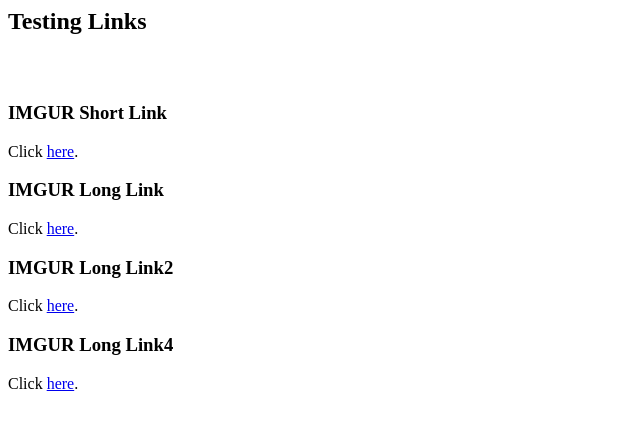
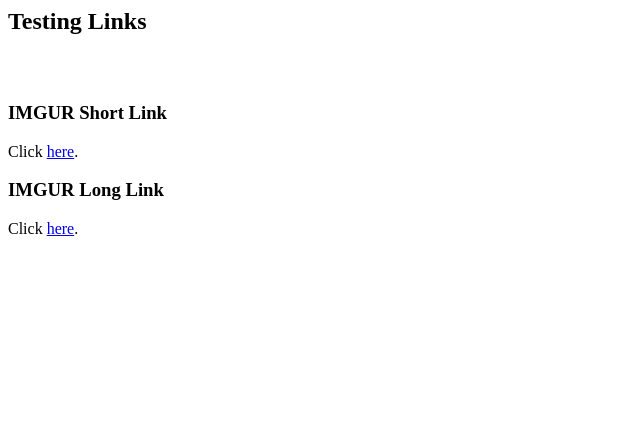
Before and after one commit to bhaile/bhaile.github.io, a plain HTML site: page testing_links.html in a window 1280 px wide. Shown: the whole page, without its empty margins (0-640 px from the left). Drawn offline with Linux system fonts and the light colour scheme.

Commit message:
Update testing_links.html

```diff
--- a/testing_links.html
+++ b/testing_links.html
@@ -7,10 +7,8 @@
 <h3>IMGUR Short Link</h3>
 <p>Click <a href="https://iob.imgur.com/Fs8zJIbipN">here</a>.</p>
 <p>
+
 <h3>IMGUR Long Link</h3>
-<p>Click <a href="https://iob.imgur.com?$deeplink_path=gallery%2FGXvlY0h&$ios_deeplink_path=gallery%2FGXvlY0h">here</a>.</p>
-<h3>IMGUR Long Link2</h3>
 <p>Click <a href="https://iob.imgur.com/a/key_live_cjjQIIE2tMns5AZEouVU2bjdFyeQxPvd?$deeplink_path=gallery%2FGXvlY0h&$ios_deeplink_path=gallery%2FGXvlY0h">here</a>.</p>
-<h3>IMGUR Long Link4</h3>
-<p>Click <a href="https://iob.imgur.com/a/key_live_cjjQIIE2tMns5AZEouVU2bjdFyeQxPvd?$deeplink_path=gallery%2FGXvlY0h">here</a>.</p>
+
 <p><p>
```
